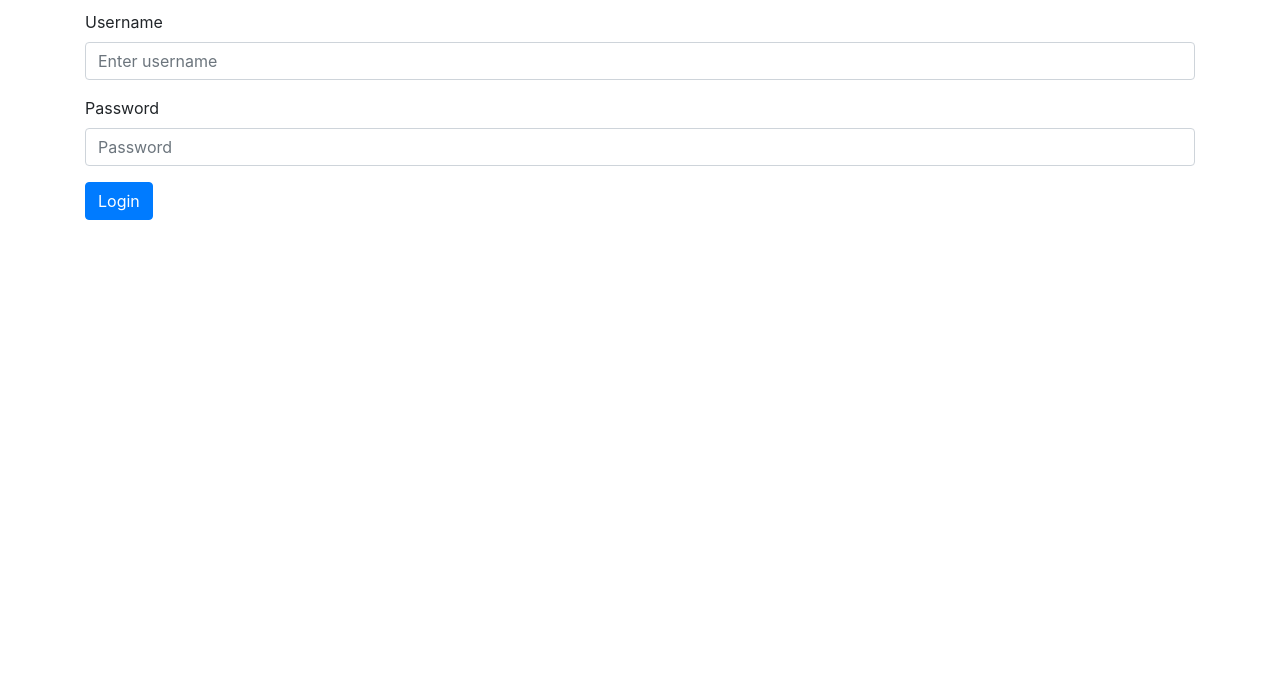
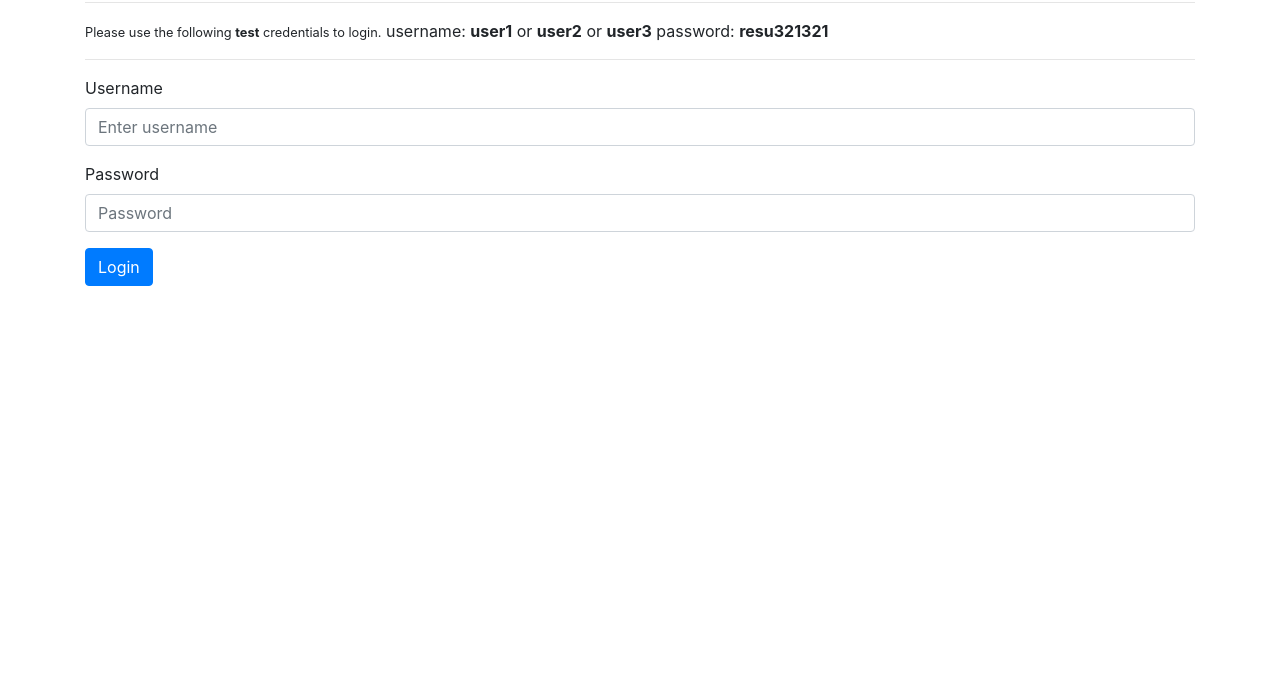
Before and after one commit to paulaji/authenticated-urlshortener-nestjs, a website: page public/login.html in a window 1280 px wide. Shown: the part 100-800 px from the top of the page. Drawn offline with nearby package versions, Linux system fonts and the light colour scheme.

Commit message:
mostly done

```diff
--- a/public/login.html
+++ b/public/login.html
@@ -1,4 +1,4 @@
-<!doctype html>
+<!-- <!doctype html>
 <html lang="en">
   <head>
     <meta charset="UTF-8" />
@@ -35,4 +35,60 @@
       </form>
     </div>
   </body>
+</html> -->
+
+<!-- test -->
+<!doctype html>
+<html lang="en">
+  <head>
+    <meta charset="UTF-8" />
+    <meta name="viewport" content="width=device-width, initial-scale=1.0" />
+    <title>Login Page</title>
+    <link
+      rel="stylesheet"
+      href="https://stackpath.bootstrapcdn.com/bootstrap/4.5.2/css/bootstrap.min.css"
+    />
+  </head>
+  <body>
+    <div class="container mt-5">
+      <h2>NestJS | Passport-local | Authenticator</h2>
+      <hr />
+      <small
+        >Please use the following <strong>test</strong> credentials to
+        login.</small
+      >
+      <span
+        >username: <strong>user1</strong> or <strong>user2</strong> or
+        <strong>user3</strong></span
+      >
+      <span>password: <strong>resu321321</strong></span>
+      <hr />
+      <form action="/login" method="POST">
+        <!-- Specify the POST action -->
+        <div class="form-group">
+          <label for="username">Username</label>
+          <input
+            type="text"
+            class="form-control"
+            id="username"
+            name="username"
+            placeholder="Enter username"
+            required
+          />
+        </div>
+        <div class="form-group">
+          <label for="password">Password</label>
+          <input
+            type="password"
+            class="form-control"
+            id="password"
+            name="password"
+            placeholder="Password"
+            required
+          />
+        </div>
+        <button type="submit" class="btn btn-primary">Login</button>
+      </form>
+    </div>
+  </body>
 </html>
```
Also changed, not shown: public/index.html (+3 -0 lines).
